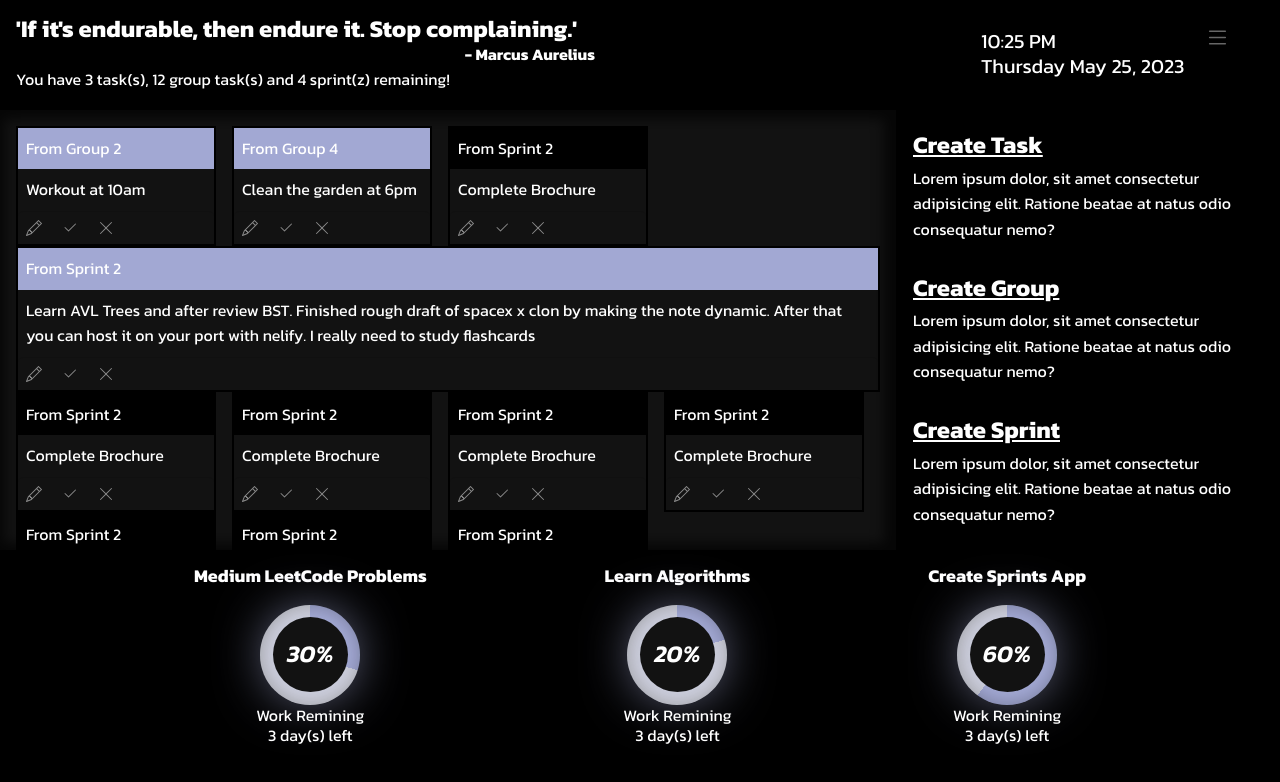
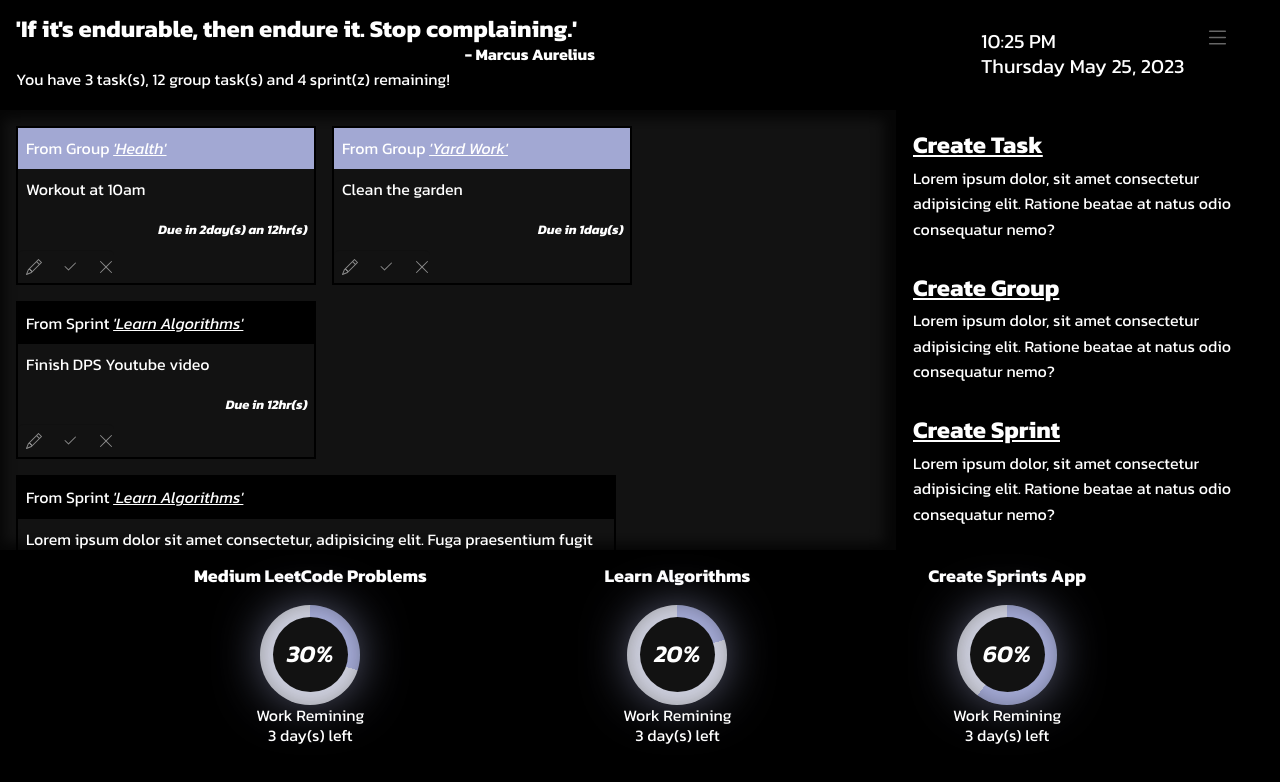
Before and after one commit to EdwardIY/Sprintz-App, a React (Create React App) app: page / in a window 1280 px wide. Shown: the top 782 px of the page. Built offline with nearby package versions, Linux system fonts and the light colour scheme.

Commit message:
added addition card details/and styles

```diff
--- a/src/comps/Tasks.tsx
+++ b/src/comps/Tasks.tsx
@@ -12,104 +12,62 @@ export default function Tasks() {
         </div> */}
 
         <div className="Task Task--group Container--col">
-          <span className="TaskCategory">From Group 2</span>
+          <span className="TaskCategory">From Group <span>'Health'</span></span>
           <span className="TaskDescription"> Workout at 10am</span>
+
+          <div className="Container--col TaskInfo">
           <span className="TaskControls Container--row">
             <Icon.Pencil />
             <Icon.Check2 />
             <Icon.XLg />
-          </span>
+            </span>
+            <span className='TaskTime'> Due in 2day(s) an 12hr(s)</span>
+          </div>
+
         </div>
         <div className="Task Task--group Container--col">
-          <span className="TaskCategory">From Group 4</span>
-          <span className="TaskDescription"> Clean the garden at 6pm</span>
+          <span className="TaskCategory">From Group <span>'Yard Work'</span></span>
+          <span className="TaskDescription"> Clean the garden</span>
+
+          <div className="Container--col TaskInfo">
           <span className="TaskControls Container--row">
             <Icon.Pencil />
             <Icon.Check2 />
             <Icon.XLg />
-          </span>
+            </span>
+            <span className='TaskTime'> Due in 1day(s)</span>
+          </div>
+
         </div>
         <div className="Task Task--sprint Container--col">
-          <span className="TaskCategory">From Sprint 2</span>
-          <span className="TaskDescription"> Complete Brochure</span>
+          <span className="TaskCategory">From Sprint <span>'Learn Algorithms'</span></span>
+          <span className="TaskDescription">Finish DPS Youtube video</span>
+
+          <div className="Container--col TaskInfo">
           <span className="TaskControls Container--row">
             <Icon.Pencil />
             <Icon.Check2 />
             <Icon.XLg />
-          </span>
+            </span>
+            <span className='TaskTime'> Due in 12hr(s)</span>
+          </div>
+
         </div>
-        <div className="Task Task--group Container--col">
-          <span className="TaskCategory">From Sprint 2</span>
-          <span className="TaskDescription"> Learn AVL Trees and after review BST. Finished rough draft of spacex x clon by making the note dynamic. After that you can host it on your port with nelify. I really need to study flashcards</span>
+        <div className="Task Task--sprint Container--col">
+          <span className="TaskCategory">From Sprint <span>'Learn Algorithms'</span></span>
+          <span className="TaskDescription">Lorem ipsum dolor sit amet consectetur, adipisicing elit. Fuga praesentium fugit sed est incidunt id recusandae aspernatur assumenda nulla eos consectetur, dolor quibusdam dolores, quo earum laborum eligendi fugiat voluptatem!</span>
+
+          <div className="Container--col TaskInfo">
           <span className="TaskControls Container--row">
             <Icon.Pencil />
             <Icon.Check2 />
             <Icon.XLg />
-          </span>
+            </span>
+            <span className='TaskTime'> Due in 12hr(s)</span>
+          </div>
+
         </div>
-        <div className="Task Task--sprint Container--col">
-          <span className="TaskCategory">From Sprint 2</span>
-          <span className="TaskDescription"> Complete Brochure</span>
-          <span className="TaskControls Container--row">
-            <Icon.Pencil />
-            <Icon.Check2 />
-            <Icon.XLg />
-          </span>
-        </div>
-        <div className="Task Task--sprint Container--col">
-          <span className="TaskCategory">From Sprint 2</span>
-          <span className="TaskDescription"> Complete Brochure</span>
-          <span className="TaskControls Container--row">
-            <Icon.Pencil />
-            <Icon.Check2 />
-            <Icon.XLg />
-          </span>
-        </div>
-        <div className="Task Task--sprint Container--col">
-          <span className="TaskCategory">From Sprint 2</span>
-          <span className="TaskDescription"> Complete Brochure</span>
-          <span className="TaskControls Container--row">
-            <Icon.Pencil />
-            <Icon.Check2 />
-            <Icon.XLg />
-          </span>
-        </div>
-        <div className="Task Task--sprint Container--col">
-          <span className="TaskCategory">From Sprint 2</span>
-          <span className="TaskDescription"> Complete Brochure</span>
-          <span className="TaskControls Container--row">
-            <Icon.Pencil />
-            <Icon.Check2 />
-            <Icon.XLg />
-          </span>
-        </div>
-        <div className="Task Task--sprint Container--col">
-          <span className="TaskCategory">From Sprint 2</span>
-          <span className="TaskDescription"> Complete Brochure</span>
-          <span className="TaskControls Container--row">
-            <Icon.Pencil />
-            <Icon.Check2 />
-            <Icon.XLg />
-          </span>
-        </div>
-        <div className="Task Task--sprint Container--col">
-          <span className="TaskCategory">From Sprint 2</span>
-          <span className="TaskDescription"> Complete Brochure</span>
-          <span className="TaskControls Container--row">
-            <Icon.Pencil />
-            <Icon.Check2 />
-            <Icon.XLg />
-          </span>
-        </div>
-        <div className="Task Task--sprint Container--col">
-          <span className="TaskCategory">From Sprint 2</span>
-          <span className="TaskDescription"> Complete Brochure</span>
-          <span className="TaskControls Container--row">
-            <Icon.Pencil />
-            <Icon.Check2 />
-            <Icon.XLg />
-          </span>
-        </div>
+
       </div>
     )
   }
--- a/src/global.css
+++ b/src/global.css
@@ -25,7 +25,7 @@ svg {
     display: flex;
     align-items: center;
     justify-content: center;
-    flex-wrap: wrap;
+    /* flex-wrap: wrap; */
 }
 .Container--col {
     display: flex;
--- a/src/main.css
+++ b/src/main.css
@@ -94,23 +94,25 @@
     justify-content: start;
     align-items: flex-start;
     flex-wrap: wrap;
-    gap:0em 1em;
+    gap:1em 1em;
     background: var(--colorA);
     box-shadow: inset -4px 1px 12px 8px rgba(0, 0, 0, 0.67);
     overflow-y: scroll;
 }
 .Task {
-    min-width: 200px;
+    min-width: 300px;
+    max-width: 600px;
     min-height: 90px;
     border:2px solid black;
-    /* border-radius: 5px; */
     justify-content: flex-start;
 }
 .TaskCategory {
     padding: .5em;
-    /* border-radius: 5px; */
     width: 100%;
-
+}
+.TaskCategory span {
+    font-style: italic;
+    text-decoration: underline;
 }
 .Task--group > .TaskCategory {
     background: var(--colorB);
@@ -122,14 +124,30 @@
     padding: .5em;
     width: 100%;
 }
+.TaskInfo {
+    width:100%;
+    justify-content: space-between;
+    flex-direction: column-reverse;
+    /* padding: .5em; */
+}
 .TaskControls {
-    width: 100%;
-    justify-content: flex-start;
+    align-self: flex-start;
     gap:20px;
     padding: .5em;
+    padding-right: 0;
     border-top: 1px solid rgba(0, 0, 0, 0.212);
     border-radius: 5px;
     opacity: .5;
+}
+.TaskTime {
+    width: 100%;
+    font-size: 13px;
+    text-align: end;
+    /* background: var(--colorB); */
+    font-weight: bold;
+    font-style: italic;
+    padding: .5em;
+    padding-left: 0;
 }
 .TaskControls:hover {
     opacity:1;
```
